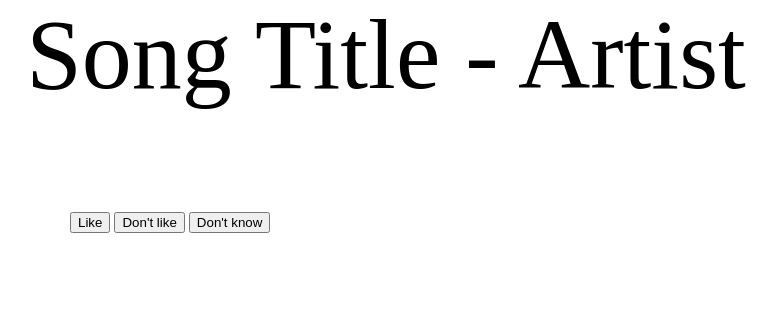
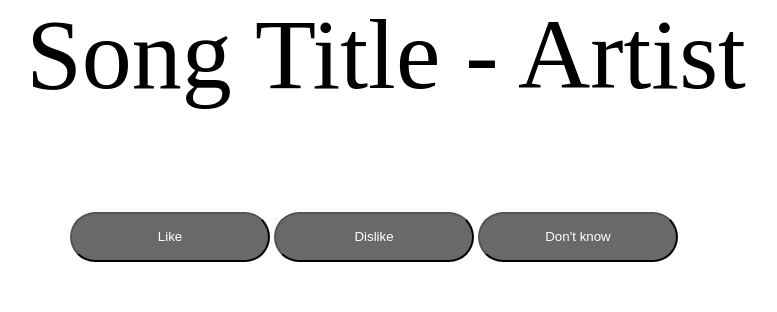
Before and after one commit to DunkyKanstrup/HateOrLikeTest, a Laravel app: page /choose in a window 1280 px wide. Shown: the part 201-513 px from the top of the page, without its empty margins (254-1031 px from the left). Run offline with Laravel 9, Linux system fonts and the light colour scheme.

Commit message:
Add functionality to buttons

```diff
--- a/public/js/ChoiceSite.js
+++ b/public/js/ChoiceSite.js
@@ -1,28 +1,35 @@
-const button = document.querySelector('opinion');
-const song = document.querySelector('p');
+const song = document.getElementById('song');
+const button = document.getElementById("btn")
 let count = 0;
 
-button.addEventListener('click', saveChoice);
+button.addEventListener("click", saveChoice)
 
 function saveChoice() {
-    while (count <= 10){
-        if (button.value === 'Like') {
+    if (button.innerText === 'Like') {
+        console.log("Like")
         //write to doc
         console.log(song.innerText + "liked");
         count++;
+        console.log(count);
         nextSong();
-        } else if (button.value === "Don't like"){
+    } else if (button.innerText === "Dislike") {
         //write to doc
+        console.log("Don't like")
         console.log(song.innerText + "disliked");
         count++;
+        console.log(count);
         nextSong();
     } else {
+
         nextSong();
+        console.log(count);
     }
+    if (count === 10) {
+        button.disabled = true;
     }
 }
 
 function nextSong() {
     //get from generated list of possible recommendation
-    song.textContent = "new song randomized from list"
+    song.innerText = "Test"
 }
--- a/public/styles/StyleTheChoice.css
+++ b/public/styles/StyleTheChoice.css
@@ -7,6 +7,7 @@ section#song p {
 }
 #buttons {
     margin-left: 25%;
+
 }
 button {
     color: white;
@@ -14,4 +15,5 @@ button {
     border-radius: 30px;
     width: 200px;
     height: 50px;
+
 }
--- a/resources/views/ChooseSite.blade.php
+++ b/resources/views/ChooseSite.blade.php
@@ -1,8 +1,11 @@
 <!DOCTYPE html>
 <html>
 <head>
+    <script src="https://code.jquery.com/jquery-3.5.1.js"></script>
+    <script src="{{asset("js/ChoiceSite.js")}}" defer></script>
     <title>Results</title>
     <link rel="stylesheet" href="{{ asset('styles/StyleTheChoice.css') }}"/>
+
 </head>
 <body>
 <div>
@@ -11,13 +14,13 @@
     the song or not. If you do not know the song, go listen to it now or press the "Don't know" button
     </p>
     <section id="song">
-        <p>Song Title - Artist</p>
+        <p id="song">Song Title - Artist</p>
     </section>
     <section id="buttons">
         <form>
-            <input type="button" value="Like" name="opinion" />
-            <input type="button" value="Don't like" name="opinion"/>
-            <input type="button" value="Don't know" name="opinion"/>
+            <button id="btn" value="Like" name="like" >Like</button>
+            <button id="btn" value="Don't like" name="don't like" >Dislike</button>
+            <button id="btn" value="Don't know" name="don't know" >Don't know</button>
         </form>
     </section>
 </div>
```
Also changed, not shown: resources/out.txt (added). Lines whose indentation alone changed are shown as unchanged.
